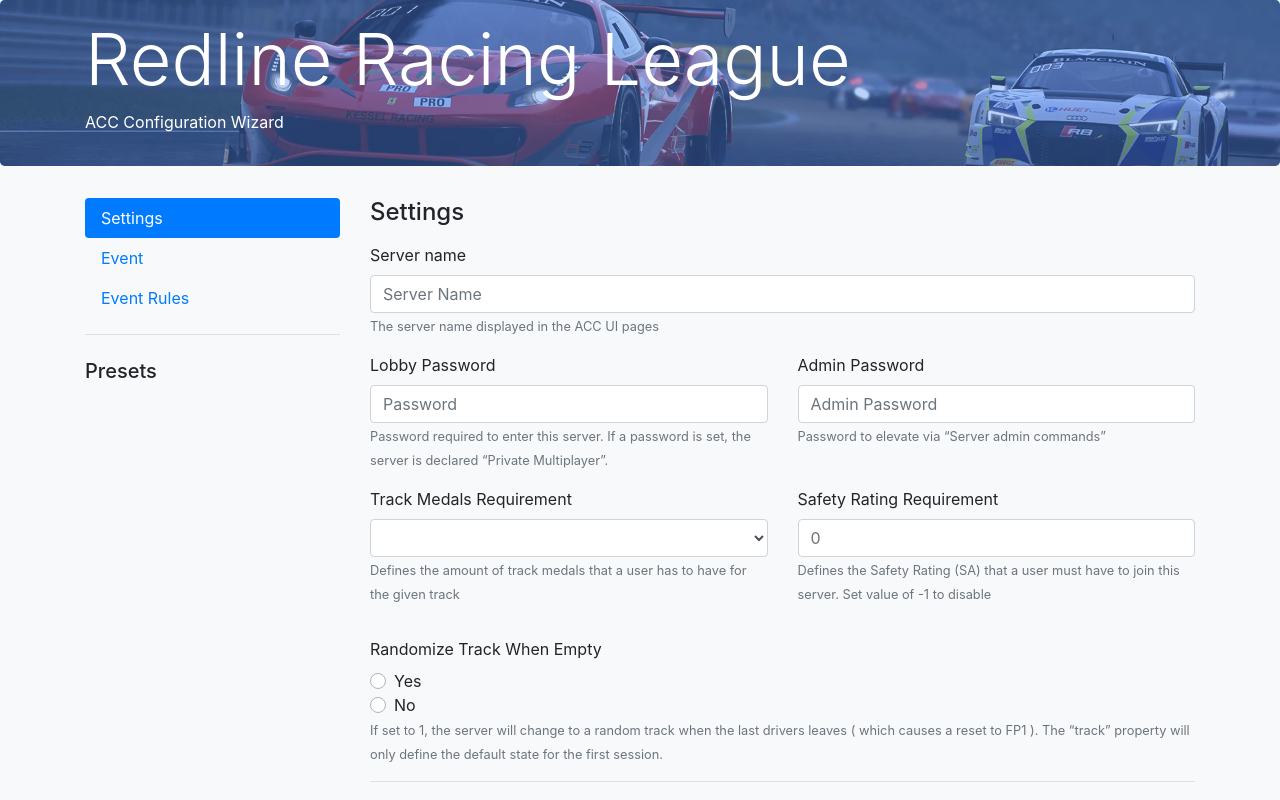
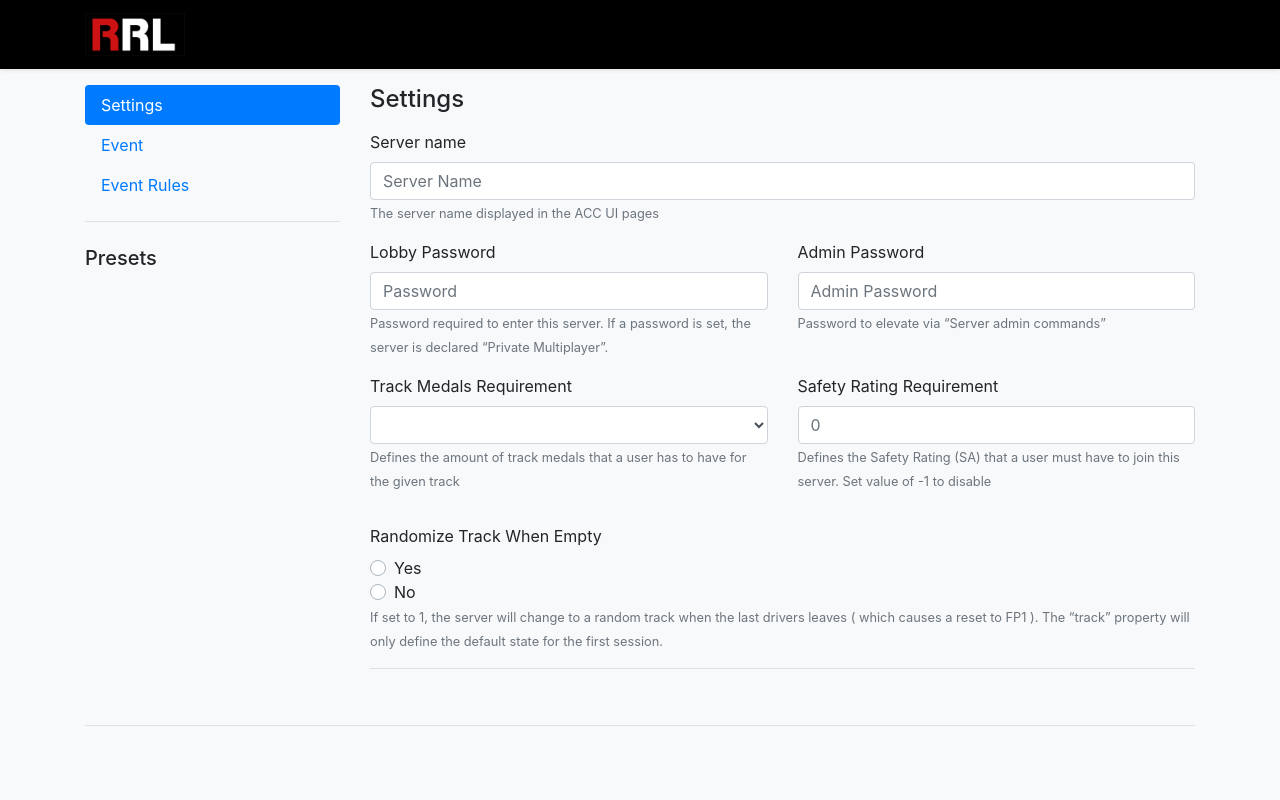
Before and after one commit to leafuk/redline-acc, a plain HTML site: page index.html in a window 1280 px wide. Shown: the top 800 px of the page. Drawn offline with nearby package versions, Linux system fonts and the light colour scheme; a script that the page names is missing.

Commit message:
Add navbar with login

```diff
--- a/index.html
+++ b/index.html
@@ -35,50 +35,55 @@
             user-select: none;
         }
 
+        .navbar.bg-dark {
+            background-color: black !important;
+            margin-bottom: 1em;
+        }
+
         .jumbotron {
-            /* background-image: url('TCKzsLjuTQmw0ter4S8g9g.webp');
+            background-image: url('TCKzsLjuTQmw0ter4S8g9g.webp');
             background-size: cover;
             background-position: center;
-            background-repeat: no-repeat; */
+            background-repeat: no-repeat;
             color: white;
         }
 
-        .demo_wrap {
-            position: relative;
-            background: #5C97FF;
-            overflow: hidden;
+        [data-netlify-identity-button] a {
+            display: inline-block;
+            font-weight: 400;
+            color: #212529;
+            text-align: center;
+            vertical-align: middle;
+            -webkit-user-select: none;
+            -moz-user-select: none;
+            -ms-user-select: none;
+            user-select: none;
+            background-color: transparent;
+            border: 1px solid transparent;
+            padding: .375rem .75rem;
+            font-size: 1rem;
+            line-height: 1.5;
+            border-radius: .25rem;
+            transition: color .15s ease-in-out,background-color .15s ease-in-out,border-color .15s ease-in-out,box-shadow .15s ease-in-out;
         }
-        .demo_wrap h1, .demo_wrap p {
-            /* padding: 50px; */
-            position: relative;
-            z-index: 2;
+
+        [data-netlify-identity-button] a {
+            color: #fff;
+            background-color: #dc3545;
+            border-color: #dc3545;
         }
-        /* You could use :after - it doesn't really matter */
-        .demo_wrap:before {
-            content: ' ';
-            display: block;
-            position: absolute;
-            left: 0;
-            top: 0;
-            width: 100%;
-            height: 100%;
-            z-index: 1;
-            opacity: 0.6;
-            background-image: url('TCKzsLjuTQmw0ter4S8g9g.webp');
-            background-size: cover;
-            /* background-position: center; */
-            background-repeat: no-repeat;
-            background-position: center;
-            /* background-size: cover; */
+
+		[data-netlify-identity-button] a:hover,
+		[data-netlify-identity-button] a:focus {
+            color: #fff;
+            background-color: #c82333;
+            border-color: #bd2130;
+            text-decoration: none;
         }
 
       @media (min-width: 768px) {
         .bd-placeholder-img-lg {
           font-size: 3.5rem;
-        }
-
-        .jumbotron {
-            padding: 1rem 2rem;
         }
       }
 
@@ -88,20 +93,18 @@
   </head>
   <body class="bg-light">
 
-    <div class="jumbotron demo_wrap">
-        <div class="container">
-          <h1 class="display-3">Redline Racing League</h1>
-          <p>ACC Configuration Wizard</p>
-          <!-- <p><a class="btn btn-primary btn-lg" href="#" role="button">Learn more »</a></p> -->
+    <div class="navbar navbar-dark bg-dark shadow-sm">
+        <div class="container d-flex justify-content-between">
+            <a class="navbar-brand" href="#">
+                <img src="RRL_logo_short red white.png" width="100" height="43" class="d-inline-block align-top" alt="" loading="lazy">
+              </a>
+              <div data-netlify-identity-button class="float-right"></div>
+
         </div>
       </div>
 
+
     <div class="container">
-    <!-- <div class="py-5 text-center"> -->
-        <!-- <img class="d-block mx-auto mb-4" src="/docs/4.5/assets/brand/bootstrap-solid.svg" alt="" width="72" height="72"> -->
-        <!-- <h2>Assetto Corsa Competizione</h2>
-        <p class="lead">Configuration Wizard</p>
-    </div> -->
 
     <div class="row">
         <div class="col-md-3">
@@ -113,8 +116,8 @@
           </div>
 
         <hr class="mb-4">
-        <h5 class="mb-3">Presets</h5>
         <div class="presetsContainer" data-bind="using: defaults">
+            <h5 class="mb-3" data-bind="if: hasPresets">Presets</h5>
             <div data-bind="foreach: presets">
                 <button type="button" class="btn btn-block" data-bind="class: buttonStyle, click: $root.loadModel"><span data-bind="text: label"></span></button>
             </div>
@@ -125,12 +128,6 @@
         <button type="button" class="btn btn-danger btn-block" data-bind="click: loadModel.bind($data, redlineEnduranceDefault)">2Hr Endurance</button>
         <button type="button" class="btn btn-warning btn-block" data-bind="click: loadModel.bind($data, redlinePracticeRaceLobby1Default)">Lobby 1 Practice Race</button>
         <button type="button" class="btn btn-info btn-block" data-bind="click: loadModel.bind($data, redlinePracticeRaceLobby2Default)">Lobby 2 Practice Race</button> -->
-        <!-- <div data-netlify-identity-button>Login with Netlify Identity</div> -->
-        <!-- Add a menu:
-        Log in / Sign up - when the user is not logged in
-        Username / Log out - when the user is logged in
-        -->
-        <div data-netlify-identity-menu></div>
 
         <!-- <button type="button" class="btn btn-light btn-block">Block level button</button> -->
         <!-- <button type="button" class="btn btn-dark btn-block">Block level button</button> -->
--- a/script.js
+++ b/script.js
@@ -58,6 +58,10 @@ function defaultsModel() {
     var self = this;
 
     self.presets = ko.observableArray([]);
+
+    self.hasPresets = ko.computed(function() {
+        return self.presets.length > 0;
+    });
 
     self.addPreset = function(preset) {
         this.presets.push(preset);
```
Also changed, not shown: RRL_logo_semi_long red white.png (added), RRL_logo_short red white.png (added). Lines whose indentation alone changed are shown as unchanged.
